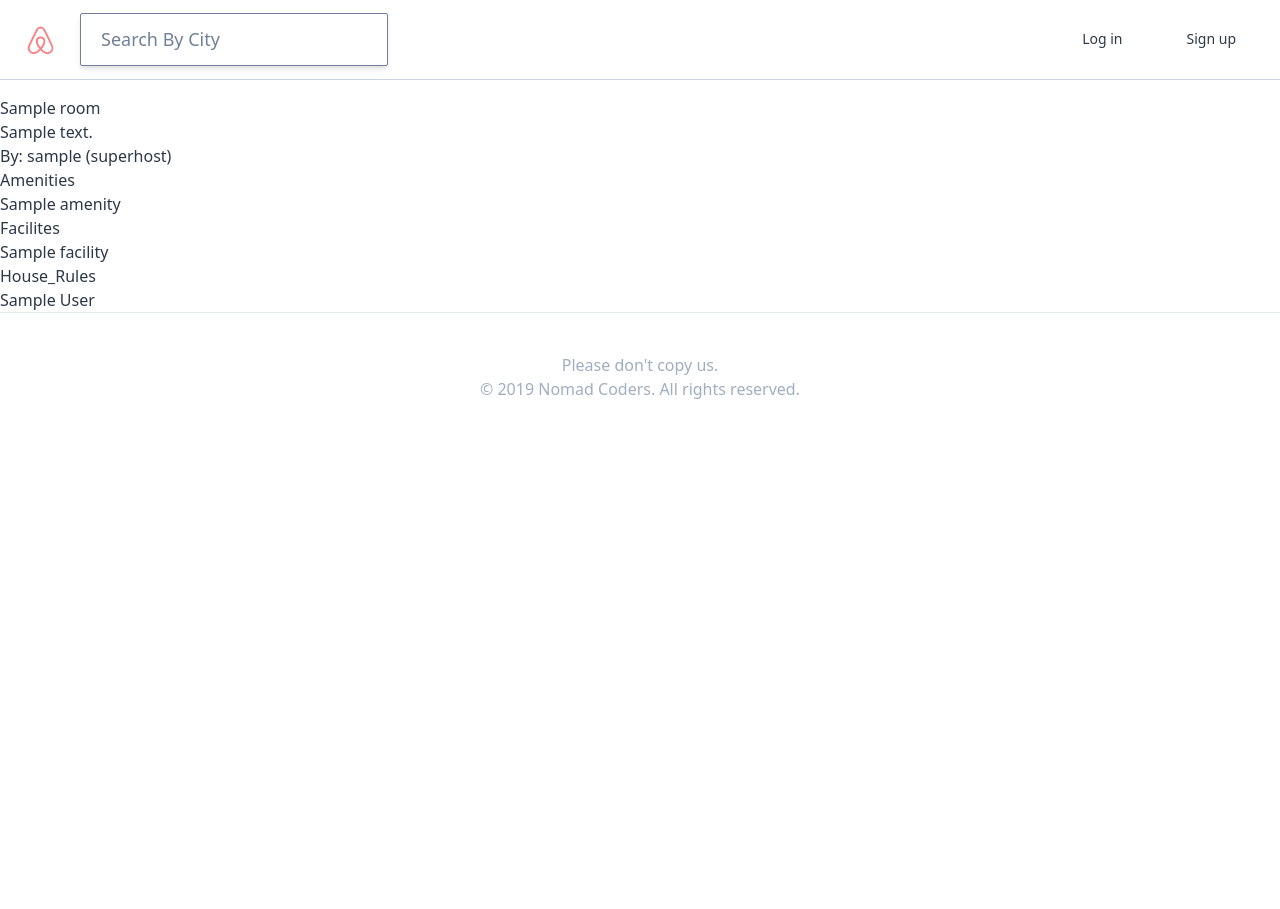
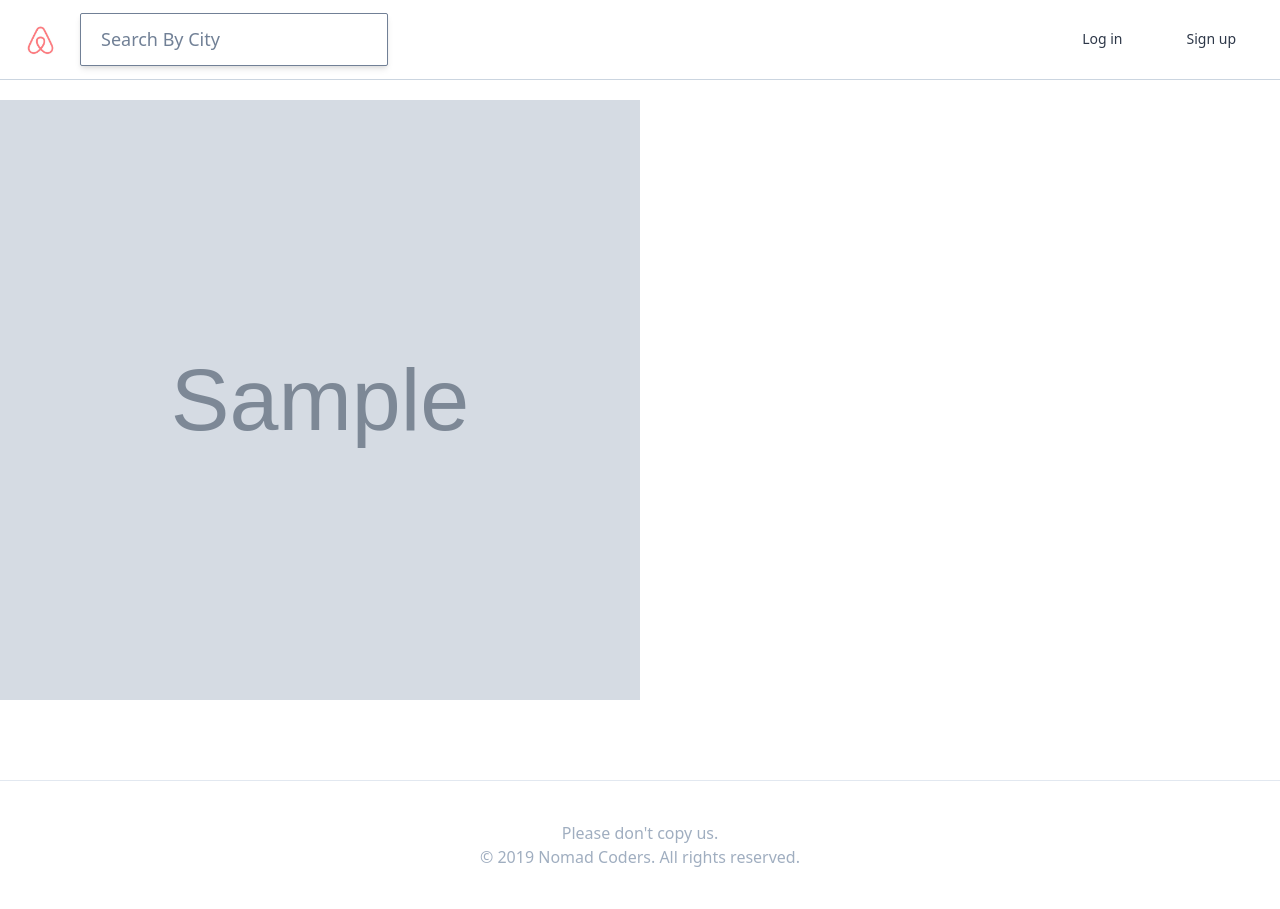
Before and after one commit to komo3344/airbnb-clone, a Django app: page /rooms/1 in a window 1280 px wide. Before the commit the page ends 399 px from the top, so only its background shows below. Run offline with Django 3.2, Linux system fonts and the light colour scheme; tables that the repository leaves empty hold one stand-in row (values such as "Sample post"); grey boxes marked "Sample" are stand-in pictures; some libraries are stand-ins or nearby versions.

Commit message:
Styling the room - 1

```diff
--- a/rooms/models.py
+++ b/rooms/models.py
@@ -109,3 +109,7 @@
     def first_photo(self):
         (photo,) = self.photos.all()[:1]
         return photo.file.url
+
+    def get_next_four_photos(self):
+        photos = self.photos.all()[1:5]
+        return photos
--- a/templates/rooms/room_detail.html
+++ b/templates/rooms/room_detail.html
@@ -6,33 +6,15 @@
 {% endblock page_title %}
 
 {% block content %}
-<div>
-    <h1>{{object.name}}</h1>
-    <h3>{{room.description}}</h3>
-</div>
-<div>
-    <h2>By: <a href="{{room.host.get_absolute_url}}">{{room.host.username}}</a>
-    {% if room.host.superhost %}
-        (superhost)
-    {% endif %}
-    </h2>
-    <h3>Amenities</h3>
-    <ul>
-    {% for a in room.amenities.all %}
-        <li>{{a}}</li>
-    {% endfor %}
-    </ul>
-    <h3>Facilites</h3>
-    <ul>
-    {% for f in room.facilities.all %}
-        <li>{{f}}</li>
-    {% endfor %}
-    </ul>
-    <h3>House_Rules</h3>
-    <ul>
-    {% for r in room.house_rules.all %}
-        <li>{{r}}</li>
-    {% endfor %}
-    </ul>
-<div>
+    {{room.get_next_four_photos}}
+
+    <div class="-mt-5 container max-w-full h-75vh flex mb-20">
+        <div class="h-full w-1/2 bg-center bg-cover" style="background-image:url({{room.first_photo}})"></div>
+        <div class="h-full w-1/2 flex flex-wrap">
+            {% for photo in room.get_next_four_photos %}
+                <div style="background-image:url({{photo.file.url}})" class="w-1/2 h-auto bg-cover bg-center border-gray-700 border"></div>
+            {% endfor %}
+        </div>
+    </div>
+
 {% endblock %}
```
